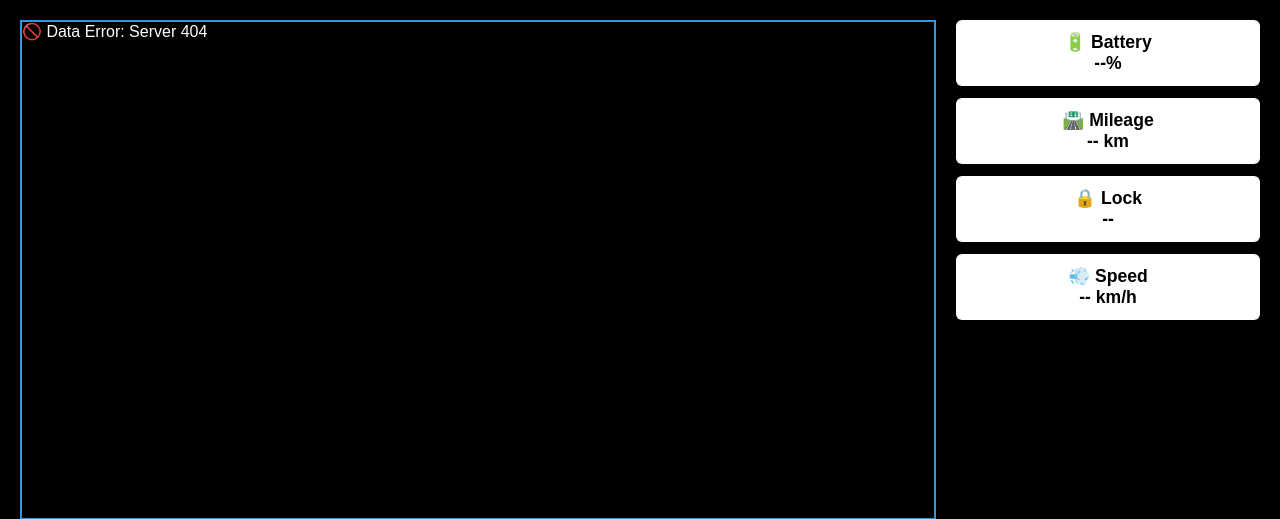
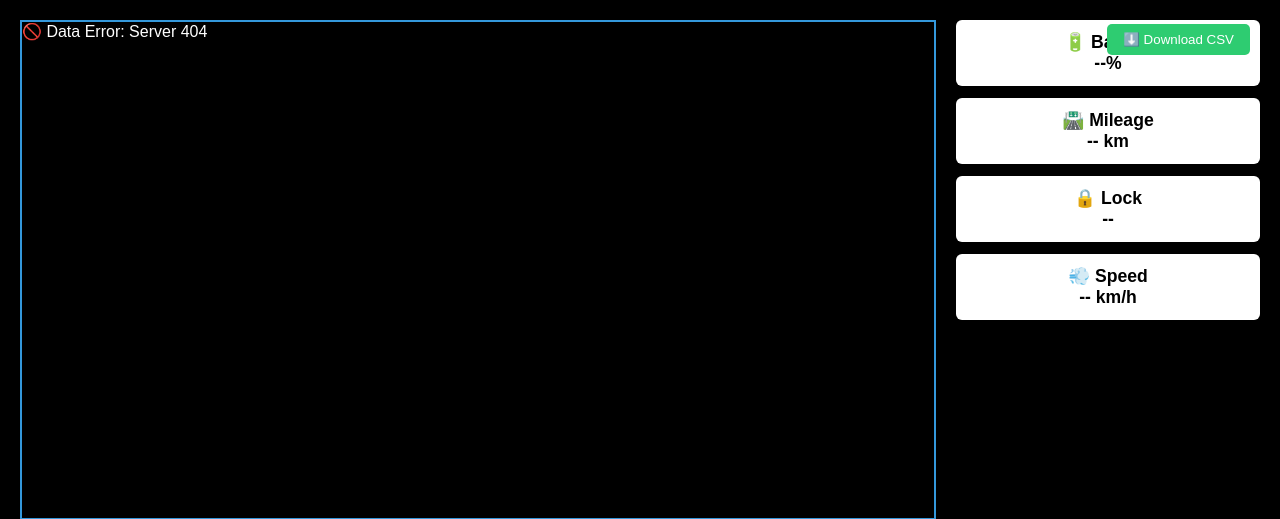
Before and after one commit to Tahirkazmi72/mqtt-flask-docker, a Flask app: page / in a window 1280 px wide. Shown: the part 56-575 px from the top of the page. Run offline with Flask 3, Linux system fonts and the light colour scheme.

Commit message:
Update dashboard.html

```diff
--- a/templates/dashboard.html
+++ b/templates/dashboard.html
@@ -76,6 +76,19 @@
       width: 100% !important;
       height: 180px !important;
     }
+
+    .download-btn {
+      position: absolute;
+      top: 80px;
+      right: 30px;
+      padding: 8px 16px;
+      background: #2ecc71;
+      border: none;
+      color: #fff;
+      border-radius: 5px;
+      cursor: pointer;
+      z-index: 999;
+    }
   </style>
 </head>
 <body>
@@ -86,6 +99,8 @@
       <div id="macAddress">MAC Address: --</div>
     </div>
   </header>
+
+  <button class="download-btn" onclick="downloadCSV()">⬇️ Download CSV</button>
 
   <div class="main-content">
     <div class="map-container" id="map">Loading map...</div>
@@ -233,6 +248,33 @@
         .openPopup();
     }
 
+    function downloadCSV() {
+      if (!allData.length) {
+        alert("No data available to download!");
+        return;
+      }
+
+      const flatten = obj =>
+        Object.fromEntries(Object.entries(obj).map(([k, v]) => [k, typeof v === 'object' ? JSON.stringify(v) : v]));
+
+      const rows = allData.map(d => flatten({ ...d, ...d.payload }));
+      const headers = Array.from(new Set(rows.flatMap(r => Object.keys(r))));
+      const csvContent = [
+        headers.join(','),
+        ...rows.map(row => headers.map(field => JSON.stringify(row[field] ?? '')).join(','))
+      ].join('\n');
+
+      const blob = new Blob([csvContent], { type: 'text/csv' });
+      const url = URL.createObjectURL(blob);
+      const a = document.createElement('a');
+      a.href = url;
+      a.download = 'bike_telemetry_data.csv';
+      document.body.appendChild(a);
+      a.click();
+      document.body.removeChild(a);
+      URL.revokeObjectURL(url);
+    }
+
     loadDashboard();
   </script>
 </body>
```
